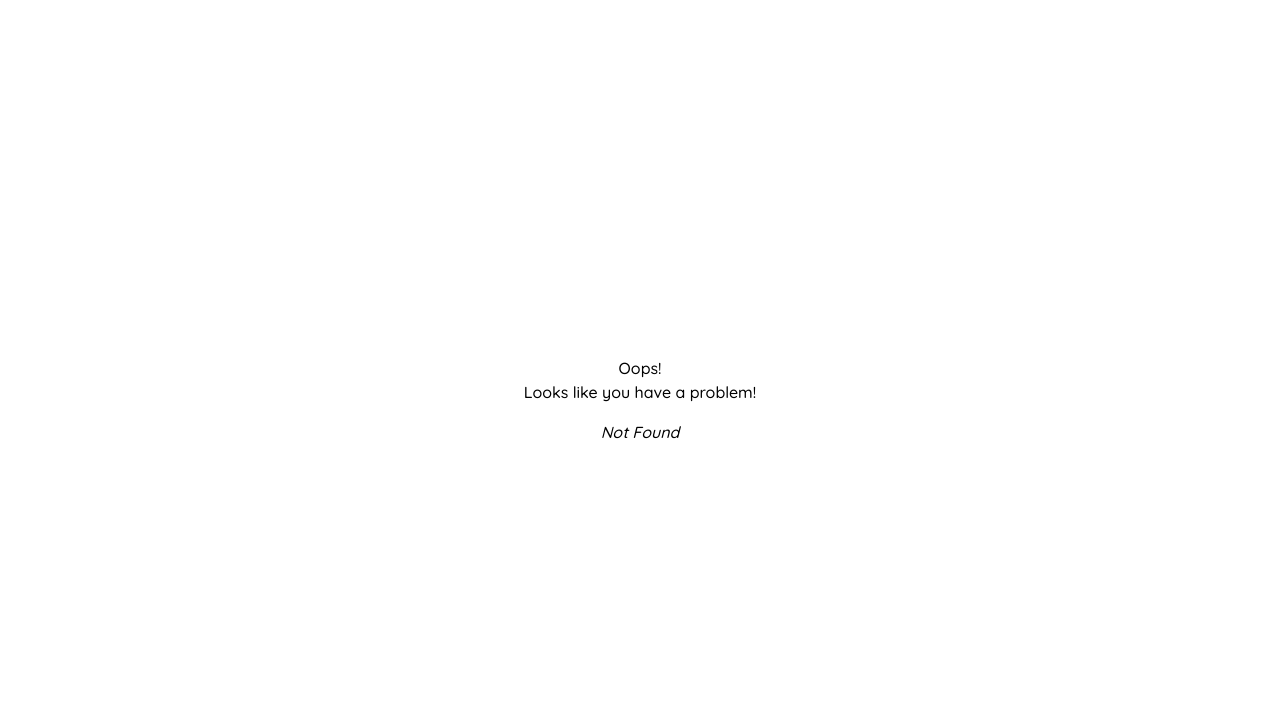
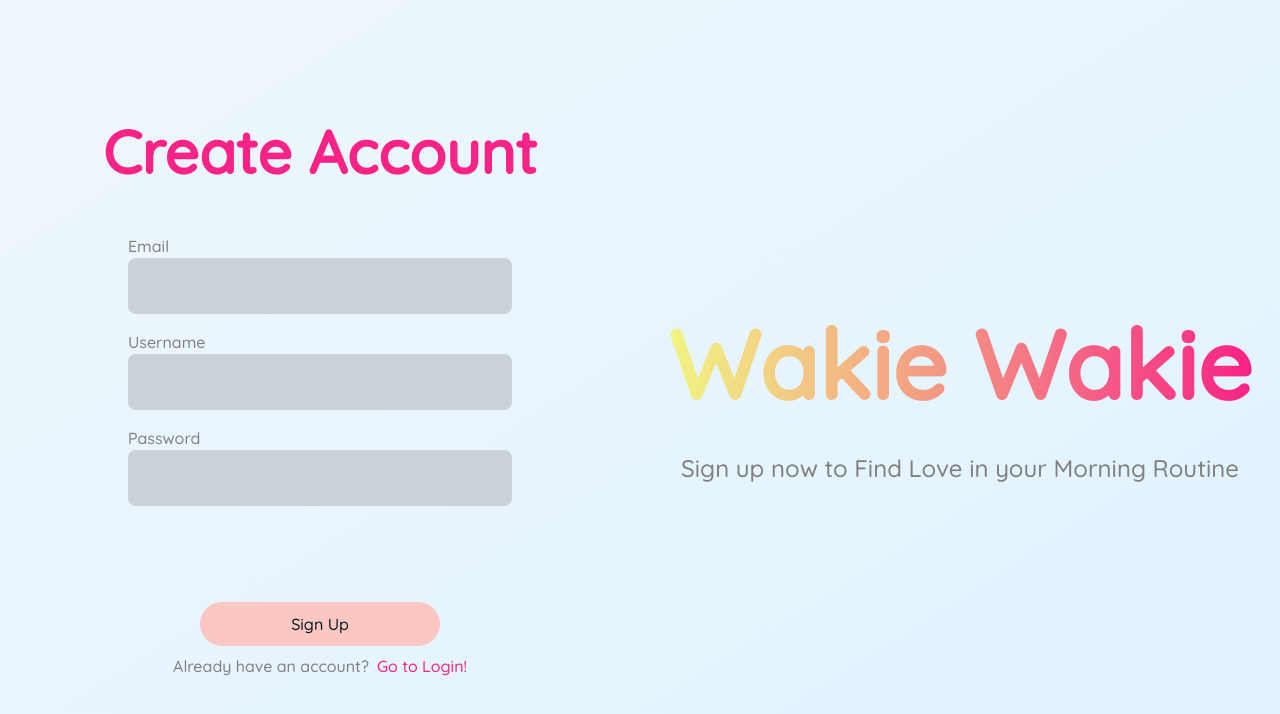
Before and after one commit to LaplaceXD/WakieWakie, a React (Vite) app in the folder client/: page /register in a window 1280 px wide. Before the commit this address had no page. Shown: the top 714 px of the page. Built offline with nearby package versions, Linux system fonts and the light colour scheme.

Commit message:
feat(login)-sherly: finished front-end for login and register

```diff
--- /dev/null
+++ b/client/src/components/common/auth-text.tsx
@@ -0,0 +1,14 @@
+import { Link } from "react-router-dom";
+
+function AuthText({ text, linkText, link }) {
+  return (
+    <div className="mt-2">
+      <span className="mr-2 text-neutral-200">{text}</span>
+      <Link to={link} className="text-pink-200 duration-150 ease-in-out hover:text-pink-100">
+        {linkText}
+      </Link>
+    </div>
+  );
+}
+
+export default AuthText;
--- a/client/src/components/common/buttons.tsx
+++ b/client/src/components/common/buttons.tsx
@@ -4,13 +4,13 @@ function Buttons({ isActive, label, onClick, loading, type }) {
   return (
     <>
       {loading ? (
-          <ShimmerSkeleton style="mx-14 h-12 w-40 rounded-full" />
+        <ShimmerSkeleton style="mx-14 h-12 w-40 rounded-full" />
       ) : (
         <button
           type="button"
-          className={`${
-            isActive ? "bg-peach-100" : "hover:bg-peach-200 hover:border-peach-200"
-          } ${type === "" ? "mx-14 h-12 w-40 p-2" : "w-32 b-10 p-2 ml-4" }   border-peach-100  rounded-full border-2  text-neutral-300 duration-150 ease-in-out`}
+          className={`${isActive ? "bg-peach-100" : "hover:bg-peach-200 hover:border-peach-200"} ${
+            type === "" ? "mx-14 h-12 w-40" : type === "auth" ? "bg-peach-100 w-60" : "b-10 ml-4 w-32"
+          } border-peach-100 rounded-full border-2 p-2 text-neutral-300 duration-150 ease-in-out`}
           onClick={onClick}
         >
           <div>{label}</div>
--- /dev/null
+++ b/client/src/components/common/form-input.tsx
@@ -0,0 +1,15 @@
+function FormInput({ index, label, type }) {
+  return (
+    <div key={index} className="mb-4">
+      <div className="text-neutral-200">{label}</div>
+      <div>
+        <input
+          className="h-14 w-96 rounded-lg bg-neutral-200/30 p-4 duration-150 ease-in-out hover:border-2 hover:border-neutral-200"
+          type={type}
+        />
+      </div>
+    </div>
+  );
+}
+
+export default FormInput;
--- /dev/null
+++ b/client/src/components/common/subtitle.tsx
@@ -0,0 +1,5 @@
+function Subtitle({ label }) {
+  return <div className="flex flex-col items-center text-2xl text-neutral-200 mt-10">{label}</div>;
+}
+
+export default Subtitle;
--- /dev/null
+++ b/client/src/components/common/title.tsx
@@ -0,0 +1,11 @@
+function Title({ label, style }) {
+  return (
+    <div className={style}>
+      <span className="via-peach-200 bg-gradient-to-r from-yellow-200 to-pink-200 bg-clip-text text-8xl font-bold text-transparent">
+        {label}
+      </span>
+    </div>
+  );
+}
+
+export default Title;
--- a/client/src/main.tsx
+++ b/client/src/main.tsx
@@ -9,6 +9,8 @@ import Ping from "@/components/ping";
 import Error from "@/pages/error";
 import Messages from "@/pages/messages";
 import App from "./App.tsx";
+import Login from "@/pages/login";
+import Register from "@/pages/register";
 
 const router = createBrowserRouter([
   {
@@ -31,6 +33,16 @@ const router = createBrowserRouter([
       },
     ],
   },
+  {
+    path: "/login",
+    element: <Login />,
+    errorElement: <Error />,
+  },
+  {
+    path: "/register",
+    element: <Register />,
+    errorElement: <Error />,
+  },
 ]);
 
 const client = new ApolloClient({
--- a/client/src/pages/home.tsx
+++ b/client/src/pages/home.tsx
@@ -3,6 +3,7 @@ import { useState, useEffect } from "react";
 import AnalogClock from "@/components/analog-clock";
 import Buttons from "@/components/common/buttons";
 import RightDisplay from "@/components/right-home/right-display";
+import Title from "@/components/common/title";
 
 function Home() {
   const [clock, setClock] = useState("analog");
@@ -46,12 +47,19 @@ function Home() {
     <div className="flex w-screen bg-gradient-to-br from-neutral-100 to-sky-100">
       <div id="clock-container" className="flex w-1/2 flex-col items-center">
         <div className="my-20">
-          <Buttons isActive={clock === "analog"} label="Analog" onClick={() => setClock("analog")} loading={loading} />
+          <Buttons
+            isActive={clock === "analog"}
+            label="Analog"
+            onClick={() => setClock("analog")}
+            loading={loading}
+            type=""
+          />
           <Buttons
             isActive={clock === "digital"}
             label="Digital"
             onClick={() => setClock("digital")}
             loading={loading}
+            type=""
           />
         </div>
         {clock === "analog" && (
@@ -63,13 +71,7 @@ function Home() {
             loading={loading}
           />
         )}
-        {clock === "digital" && (
-          <div className="mt-40">
-            <span className="via-peach-200 bg-gradient-to-r from-yellow-200 to-pink-200 bg-clip-text text-8xl font-bold text-transparent">
-              {formattedTime}
-            </span>
-          </div>
-        )}
+        {clock === "digital" && <Title label={formattedTime} style="mt-40" />}
       </div>
       <div id="card-container" className="flex flex-col items-center justify-center">
         <RightDisplay loading={loading} />
--- /dev/null
+++ b/client/src/pages/login.tsx
@@ -0,0 +1,42 @@
+import Title from "@/components/common/title";
+import Subtitle from "@/components/common/subtitle";
+import TextDisplay from "@/components/common/text-display";
+import Buttons from "@/components/common/buttons";
+import AuthText from "@/components/common/auth-text";
+import FormInput from "@/components/common/form-input";
+
+function Login() {
+  const formFields = [
+    { label: "Username", type: "text" },
+    { label: "Password", type: "password" },
+  ];
+
+  return (
+    <div className="flex h-screen justify-between bg-gradient-to-br from-neutral-100 to-sky-100">
+      <div className="flex w-1/2 flex-col items-center justify-center">
+        <TextDisplay TitleLabel="Welcome Back" TextLabel="" style="" />
+
+        <div id="forms" className="mb-20 mt-5">
+          {formFields.map((field, index) => (
+            <FormInput index={index} type={field.type} label={field.label} />
+          ))}
+        </div>
+        <Buttons label="Login" type="auth" />
+        <AuthText text="Don't have an account yet?" linkText="Sign Up Now!" link="/register" />
+      </div>
+      <div className="flex w-1/2 flex-col items-center justify-center">
+        <Title label="Wakie Wakie" />
+        <Subtitle
+          label={
+            <>
+              <div>It's time to Rise and Shine together and</div>
+              <div>Find Love in your Morning Routine</div>
+            </>
+          }
+        />
+      </div>
+    </div>
+  );
+}
+
+export default Login;
--- /dev/null
+++ b/client/src/pages/register.tsx
@@ -0,0 +1,36 @@
+import Title from "@/components/common/title";
+import Subtitle from "@/components/common/subtitle";
+import TextDisplay from "@/components/common/text-display";
+import Buttons from "@/components/common/buttons";
+import AuthText from "@/components/common/auth-text";
+import FormInput from "@/components/common/form-input";
+
+function Register() {
+  const formFields = [
+    { label: "Email", type: "email" },
+    { label: "Username", type: "text" },
+    { label: "Password", type: "password" },
+  ];
+
+  return (
+    <div className="flex h-screen justify-between bg-gradient-to-br from-neutral-100 to-sky-100">
+      <div className="flex w-1/2 flex-col items-center justify-center">
+        <TextDisplay TitleLabel="Create Account" TextLabel="" style="" />
+
+        <div id="forms" className="mb-20 mt-5">
+          {formFields.map((field, index) => (
+            <FormInput index={index} type={field.type} label={field.label} />
+          ))}
+        </div>
+        <Buttons label="Sign Up" type="auth" />
+        <AuthText text="Already have an account?" linkText="Go to Login!" link="/login"/>
+      </div>
+      <div className="flex w-1/2 flex-col items-center justify-center">
+        <Title label="Wakie Wakie" />
+        <Subtitle label={<div>Sign up now to Find Love in your Morning Routine</div>} />
+      </div>
+    </div>
+  );
+}
+
+export default Register;
```
